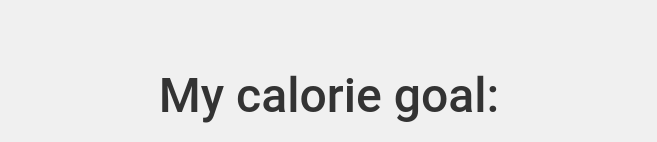
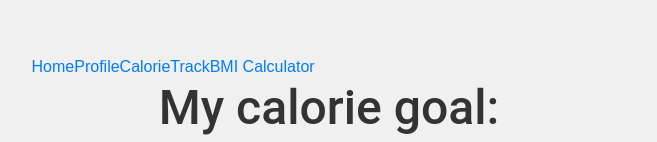
Before and after one commit to 2406-Ryan-Java-FS/Group5, a React (Create React App) app in the folder front-end/calorie-tracker/: page /calorietrack in a window 1280 px wide. Shown: the part 216-358 px from the top of the page, without its empty margins (311-968 px from the left). Built offline with nearby package versions, Linux system fonts and the light colour scheme; no server answers.

Commit message:
nav-bar changes

```diff
--- a/front-end/calorie-tracker/src/App.js
+++ b/front-end/calorie-tracker/src/App.js
@@ -2,7 +2,7 @@ import Home from "./components/home";
 import LoginPage from "./components/login-page";
 import SignUpPage from "./components/sign-up-page";
 import NavBar from "./components/nav-bar";
-import { Route } from "react-router-dom";
+import { Route} from "react-router-dom";
 import { Routes } from "react-router-dom";
 import CalorieTrackView from "./components/calorie-track/calorie-track-view";
 import CalorieTrackForm from "./components/calorie-track/calorie-track-form";
@@ -14,6 +14,7 @@ import Error from "./components/Error";
 
 function App() {
   return (<>
+
 <AuthProvider>
     <NavBar />
       <Routes>
@@ -36,8 +37,8 @@ function App() {
         <Route path="*" element={<Error />} />
 
       </Routes>
+  </AuthProvider>
 
-  </AuthProvider>
   </>);
 
 }
--- a/front-end/calorie-tracker/src/components/nav-bar.js
+++ b/front-end/calorie-tracker/src/components/nav-bar.js
@@ -1,12 +1,18 @@
-//import { Link } from 'react-router-dom';
+import { Link } from 'react-router-dom';
 
 export default function NavBar(){
 
+    return (
 
+        <>
+        <div>
+        <nav id="navbar">
+            <Link to="">Home</Link>
+            <Link to="/profile">Profile</Link>
+            <Link to="/calorietrack">CalorieTrack</Link>
+            <Link to="/bmi-calculator">BMI Calculator</Link>
+        </nav>
+        </div>
 
-
-    return (<>
-
-
-    </>)
+    </>);
 }
--- /dev/null
+++ b/front-end/calorie-tracker/src/styles/navbar.css
@@ -0,0 +1,3 @@
+#navbar{
+    color: black;
+}
```
Lines whose indentation alone changed are shown as unchanged.
